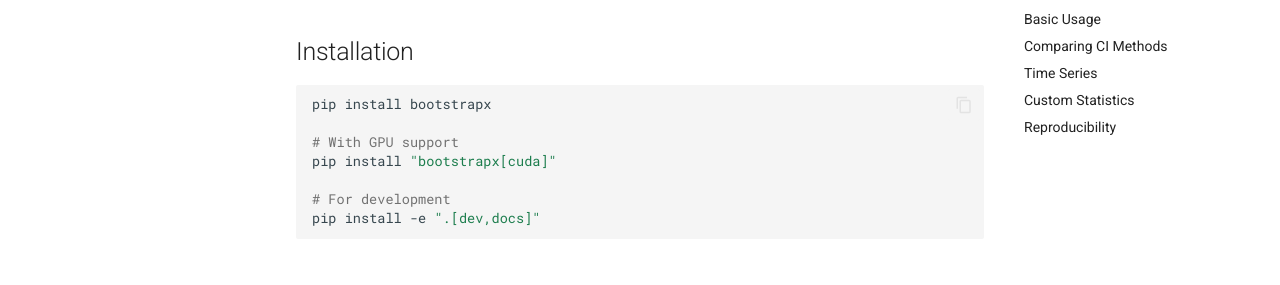
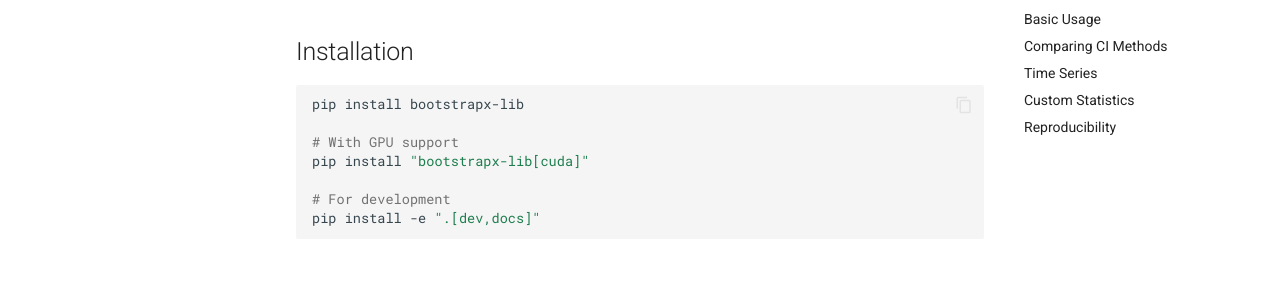
Before and after one commit to artyerokhin/bootstrapx, an MkDocs documentation site: the page built from docs/getting-started.md, in a window 1280 px wide and 900 px high. Shown: the part 194-479 px from the top of the window. Built offline with MkDocs 1.6.1 and Material for MkDocs 9.7.7, drawn with Linux system fonts in a browser that asks for light colours; comment, search, counter and statistics services are not loaded.

Commit message:
Docs: Update PyPI package name to bootstrapx-lib

````diff
--- a/docs/getting-started.md
+++ b/docs/getting-started.md
@@ -3,10 +3,10 @@
 ## Installation
 
 ```bash
-pip install bootstrapx
+pip install bootstrapx-lib
 
 # With GPU support
-pip install "bootstrapx[cuda]"
+pip install "bootstrapx-lib[cuda]"
 
 # For development
 pip install -e ".[dev,docs]"
````
Also changed, not shown: README.md (+3 -3 lines).
